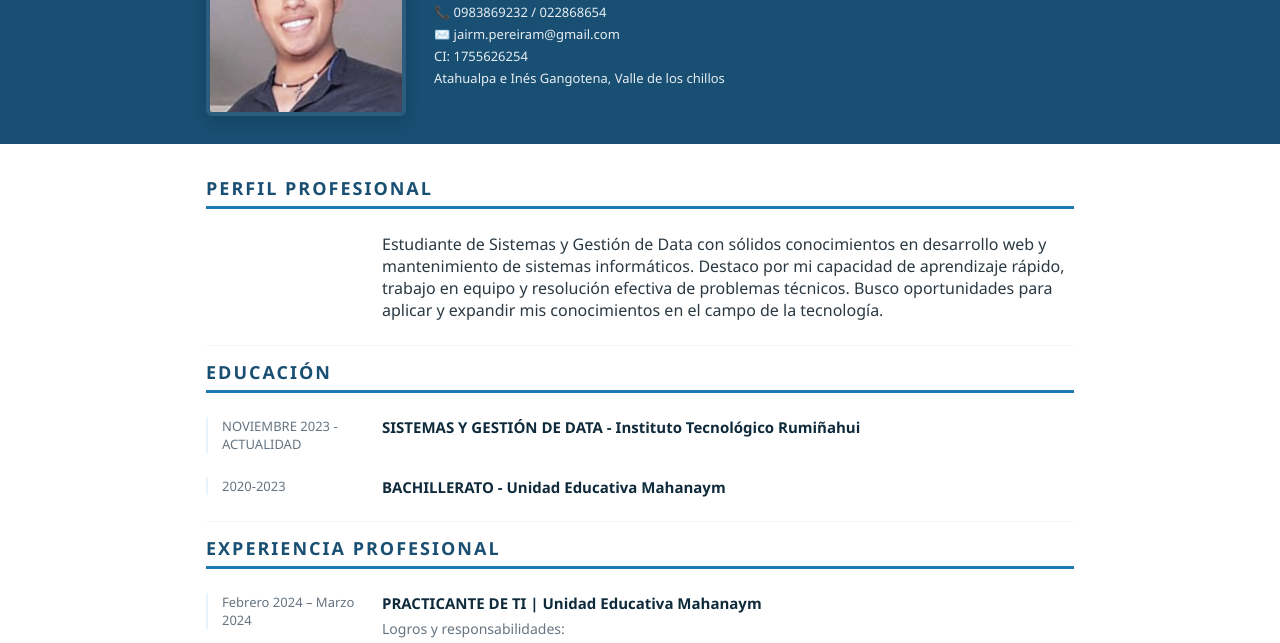
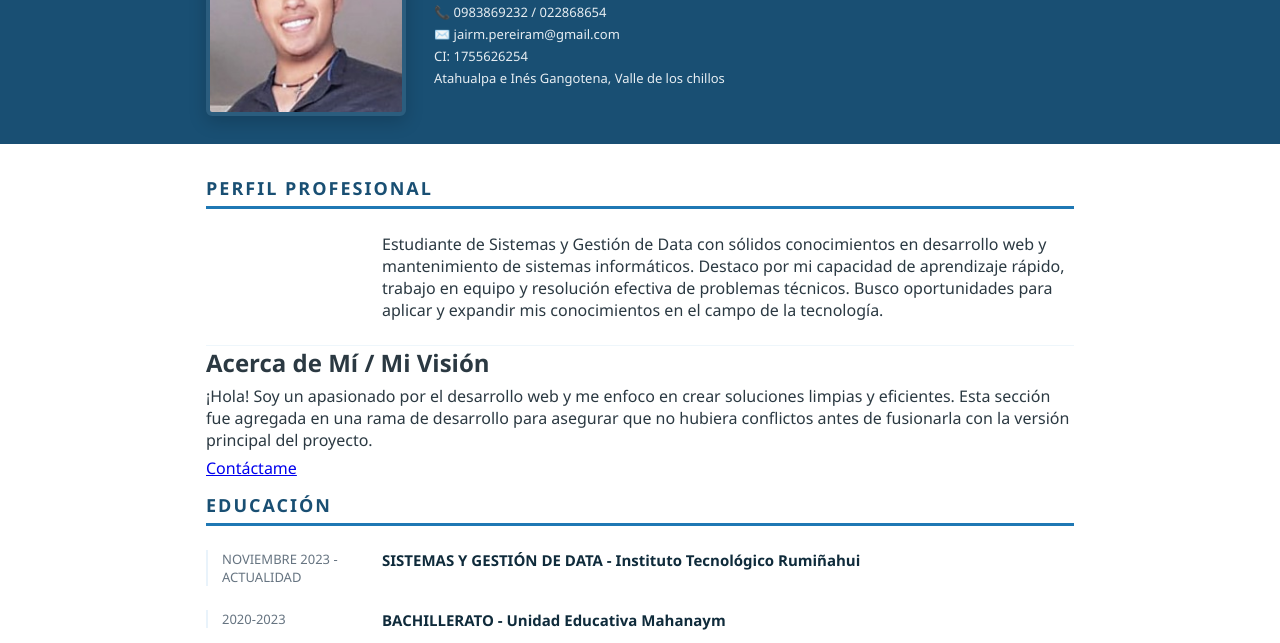
Before and after one commit to JairPereira432/tarea-ramas-git, a plain HTML site: page index.html in a window 1280 px wide. Shown: the part 112-755 px from the top of the page. Drawn offline with Linux system fonts and the light colour scheme.

Commit message:
Add 'Acerca de Mí / Mi Visión' section to index.html
Added a new section 'Acerca de Mí / Mi Visión' with a brief introduction and contact link.

```diff
--- a/index.html
+++ b/index.html
@@ -35,6 +35,16 @@
         </div>
       </div>
     </section>
+
+    <section class="acerca-de">
+    <h2>Acerca de Mí / Mi Visión</h2>
+    <p>
+        ¡Hola! Soy un apasionado por el desarrollo web y me enfoco en crear soluciones
+        limpias y eficientes. Esta sección fue agregada en una rama de desarrollo
+        para asegurar que no hubiera conflictos antes de fusionarla con la versión principal del proyecto.
+    </p>
+    <a href="#contacto" class="btn">Contáctame</a>
+</section>
 
     <section class="section">
       <div class="section-title">
```
